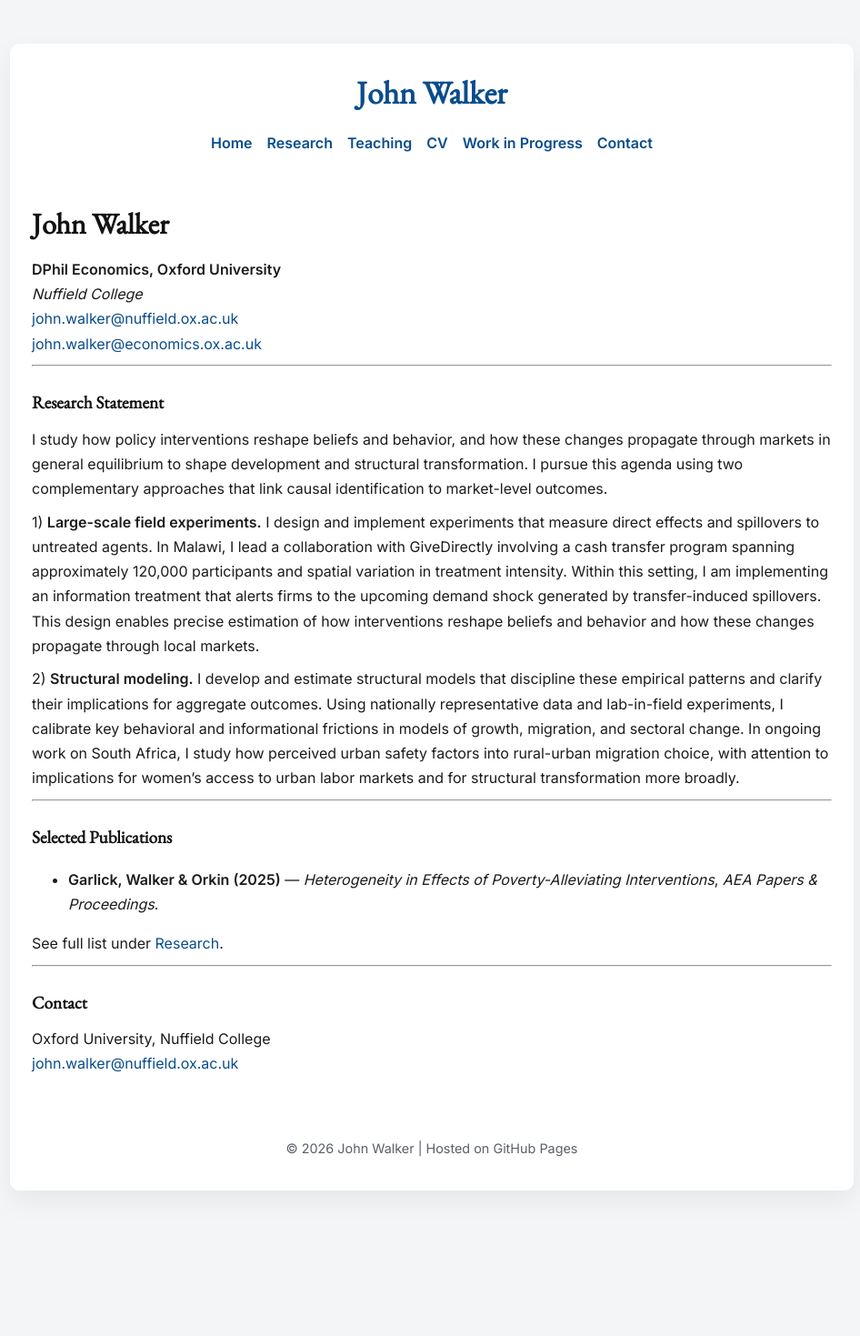
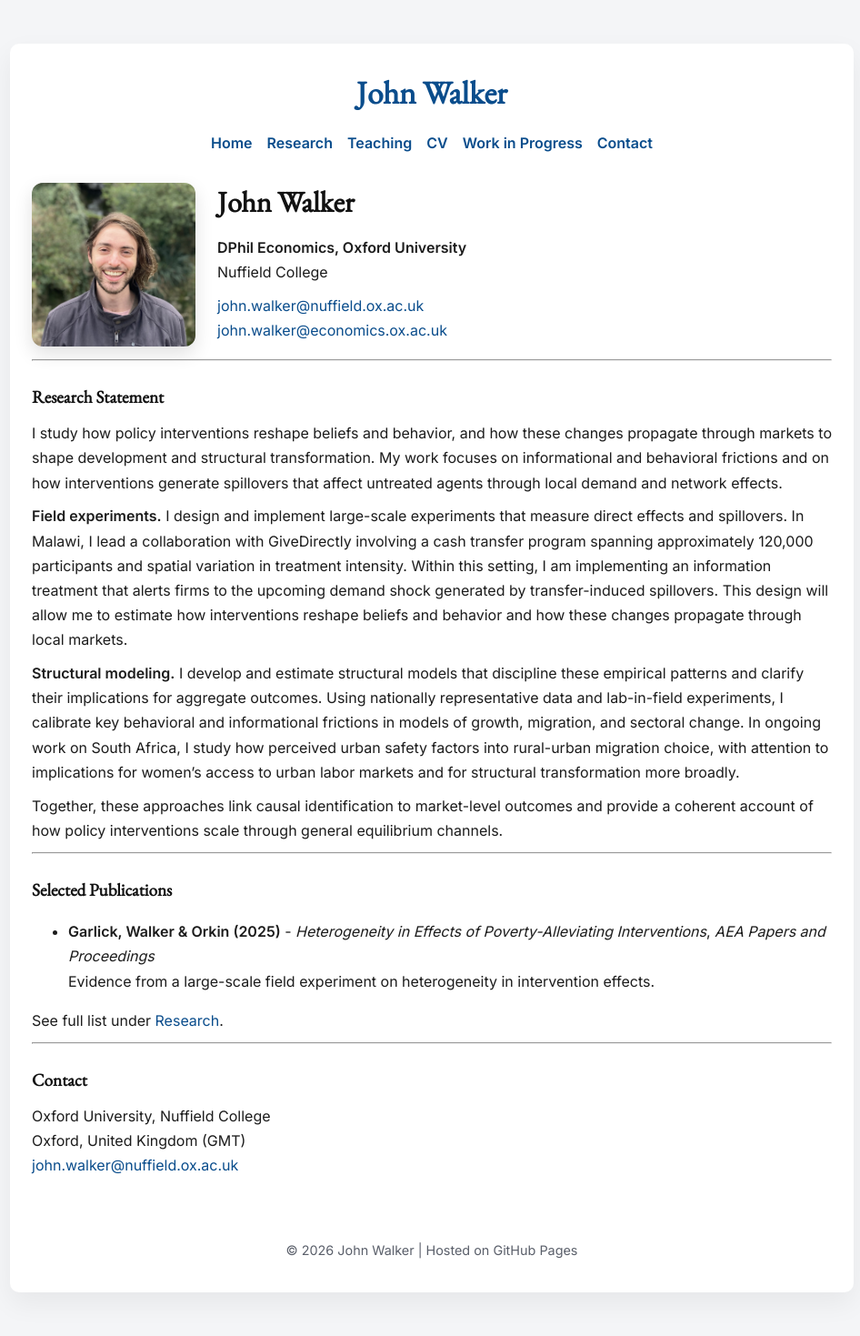
Before and after one commit to jwal1024/johnwalkerecon.github.io, a Jekyll site: the page built from index.md, in a window 1280 px wide. Shown: the whole page at 91% size, without its empty margins (165-1111 px from the left). Built offline with Jekyll 4.4.1, drawn with Linux system fonts in a browser that asks for light colours; before the commit the page ends 1357 px from its top, so only the background shows below that.

Commit message:
Updated research statement

```diff
--- a/assets/css/style.css
+++ b/assets/css/style.css
@@ -25,6 +25,21 @@ header h1 {
 }
 main {
   padding: 0 0 1.5rem 0;
+}
+.hero {
+  display: flex;
+  flex-wrap: wrap;
+  align-items: center;
+  gap: 1.5rem;
+}
+.hero h1 {
+  margin: 0 0 0.5rem 0;
+}
+.headshot {
+  width: 180px;
+  max-width: 100%;
+  border-radius: 12px;
+  box-shadow: 0 8px 20px rgba(0,0,0,0.12);
 }
 h1, h2, h3 {
   font-family: 'EB Garamond', serif;
--- a/index.md
+++ b/index.md
@@ -3,25 +3,35 @@ layout: default
 title: Home
 ---
 
-# John Walker
-**DPhil Economics, Oxford University**
-*Nuffield College*
-[john.walker@nuffield.ox.ac.uk](mailto:john.walker@nuffield.ox.ac.uk)
-[john.walker@economics.ox.ac.uk](mailto:john.walker@economics.ox.ac.uk)
+<div class="hero">
+  <img src="{{ '/assets/images/headshot2.JPEG' | relative_url }}" alt="John Walker headshot" class="headshot">
+  <div>
+    <h1>John Walker</h1>
+    <p><strong>DPhil Economics, Oxford University</strong><br>
+    Nuffield College</p>
+    <p>
+      <a href="mailto:john.walker@nuffield.ox.ac.uk">john.walker@nuffield.ox.ac.uk</a><br>
+      <a href="mailto:john.walker@economics.ox.ac.uk">john.walker@economics.ox.ac.uk</a>
+    </p>
+  </div>
+</div>
 
 ---
 
 ### Research Statement
-I study how policy interventions reshape beliefs and behavior, and how these changes propagate through markets in general equilibrium to shape development and structural transformation. I pursue this agenda using two complementary approaches that link causal identification to market-level outcomes.
+I study how policy interventions reshape beliefs and behavior, and how these changes propagate through markets to shape development and structural transformation. My work focuses on informational and behavioral frictions and on how interventions generate spillovers that affect untreated agents through local demand and network effects.
 
-1) **Large-scale field experiments.** I design and implement experiments that measure direct effects and spillovers to untreated agents. In Malawi, I lead a collaboration with GiveDirectly involving a cash transfer program spanning approximately 120,000 participants and spatial variation in treatment intensity. Within this setting, I am implementing an information treatment that alerts firms to the upcoming demand shock generated by transfer-induced spillovers. This design enables precise estimation of how interventions reshape beliefs and behavior and how these changes propagate through local markets.
+**Field experiments.** I design and implement large-scale experiments that measure direct effects and spillovers. In Malawi, I lead a collaboration with GiveDirectly involving a cash transfer program spanning approximately 120,000 participants and spatial variation in treatment intensity. Within this setting, I am implementing an information treatment that alerts firms to the upcoming demand shock generated by transfer-induced spillovers. This design will allow me to estimate how interventions reshape beliefs and behavior and how these changes propagate through local markets.
 
-2) **Structural modeling.** I develop and estimate structural models that discipline these empirical patterns and clarify their implications for aggregate outcomes. Using nationally representative data and lab-in-field experiments, I calibrate key behavioral and informational frictions in models of growth, migration, and sectoral change. In ongoing work on South Africa, I study how perceived urban safety factors into rural-urban migration choice, with attention to implications for women's access to urban labor markets and for structural transformation more broadly.
+**Structural modeling.** I develop and estimate structural models that discipline these empirical patterns and clarify their implications for aggregate outcomes. Using nationally representative data and lab-in-field experiments, I calibrate key behavioral and informational frictions in models of growth, migration, and sectoral change. In ongoing work on South Africa, I study how perceived urban safety factors into rural-urban migration choice, with attention to implications for women's access to urban labor markets and for structural transformation more broadly.
+
+Together, these approaches link causal identification to market-level outcomes and provide a coherent account of how policy interventions scale through general equilibrium channels.
 
 ---
 
 ### Selected Publications
-- **Garlick, Walker & Orkin (2025)** — *Heterogeneity in Effects of Poverty-Alleviating Interventions*, *AEA Papers & Proceedings*.
+- **Garlick, Walker & Orkin (2025)** - *Heterogeneity in Effects of Poverty-Alleviating Interventions*, *AEA Papers and Proceedings*
+  Evidence from a large-scale field experiment on heterogeneity in intervention effects.
 
 See full list under [Research]({{ '/research/' | relative_url }}).
 
@@ -29,4 +39,5 @@ See full list under [Research]({{ '/research/' | relative_url }}).
 
 ### Contact
 Oxford University, Nuffield College
+Oxford, United Kingdom (GMT)
 [john.walker@nuffield.ox.ac.uk](mailto:john.walker@nuffield.ox.ac.uk)
--- a/teaching/index.html
+++ b/teaching/index.html
@@ -15,7 +15,7 @@ title: Teaching
     {% if item.terms %}<span>{{ item.terms }}</span>{% endif %}
     {% if item.instructor %}<span>{{ item.instructor }}</span>{% endif %}
   </p>
-  <p class="entry-abstract">{{ item.content | strip_html }}</p>
+  <p class="entry-abstract"><strong>Summary:</strong> {{ item.content | strip_html }}</p>
 </section>
 {% endfor %}
 {% else %}
--- a/work-in-progress/index.html
+++ b/work-in-progress/index.html
@@ -11,6 +11,7 @@ title: Work in Progress
   <h3 class="entry-title">{{ item.title }}</h3>
   <p class="entry-meta">
     {% if item.coauthors %}<span>{{ item.coauthors }}</span>{% endif %}
+    {% if item.stage %}<span>{{ item.stage }}</span>{% endif %}
   </p>
   <p class="entry-abstract">{{ item.content | strip_html }}</p>
 </section>
```
Also changed, not shown: _work-in-progress/2025-05-01-sample-post.md (+2 -1 lines), assets/images/headshot2.JPEG (added).
